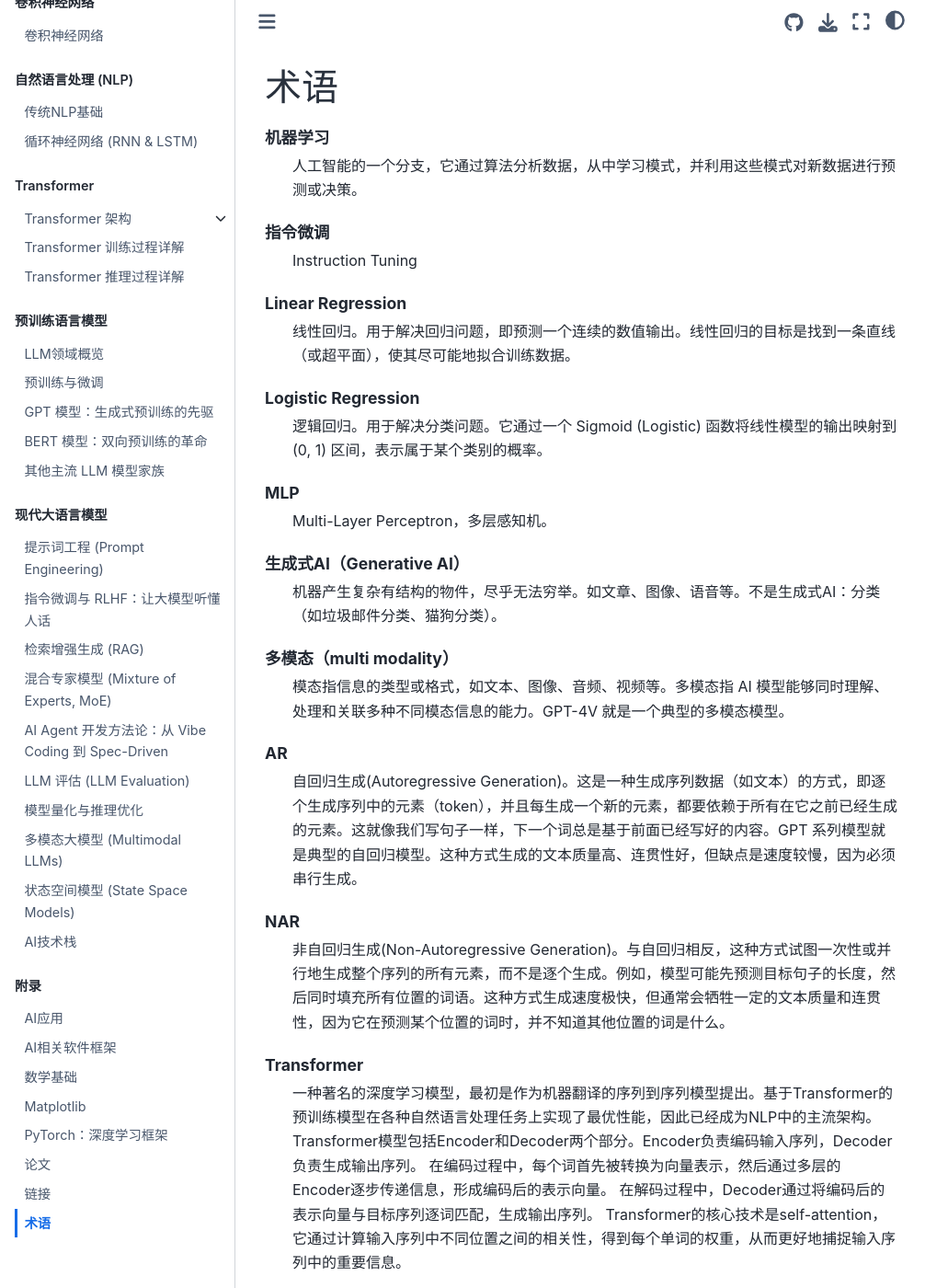
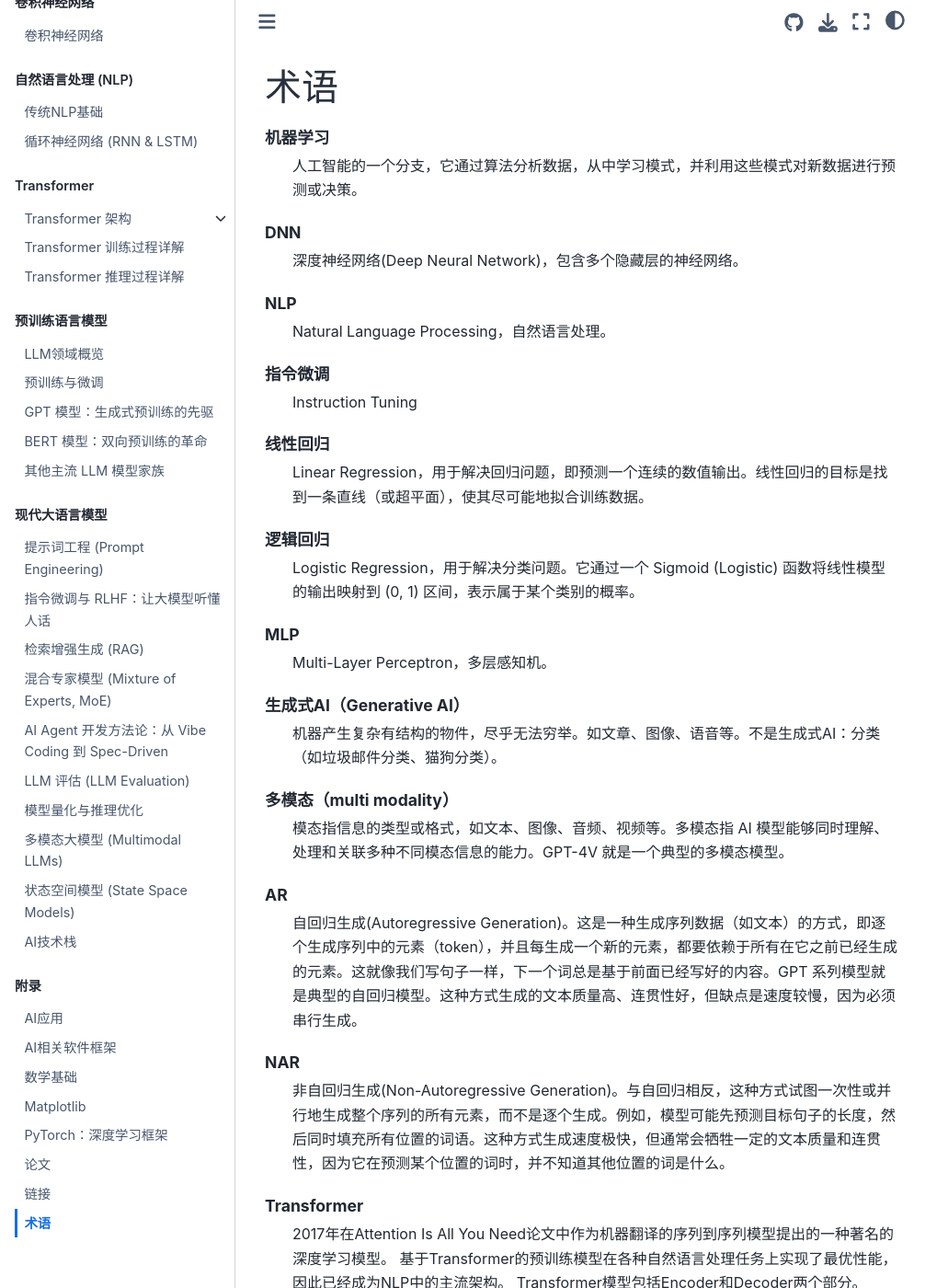
Before and after one commit to kaifeng/llm-learn, a Sphinx documentation site: the page built from source/appendix/glossary.rst, in a window 1280 px wide and 1400 px high. Shown: the whole window at 92% size, without its empty margins (0-1031 px from the left). Built offline with Sphinx 7.4.7 and the Sphinx Book theme 1.1.4, drawn with Linux system fonts in a browser that asks for light colours; some of the changed text lies outside the part shown.

Commit message:
Rewording

```diff
--- a/source/appendix/glossary.rst
+++ b/source/appendix/glossary.rst
@@ -8,14 +8,20 @@
     机器学习
         人工智能的一个分支，它通过算法分析数据，从中学习模式，并利用这些模式对新数据进行预测或决策。
 
+    DNN
+        深度神经网络(Deep Neural Network)，包含多个隐藏层的神经网络。
+
+    NLP
+        Natural Language Processing，自然语言处理。
+
     指令微调
         Instruction Tuning
 
-    Linear Regression
-        线性回归。用于解决回归问题，即预测一个连续的数值输出。线性回归的目标是找到一条直线（或超平面），使其尽可能地拟合训练数据。
+    线性回归
+        Linear Regression，用于解决回归问题，即预测一个连续的数值输出。线性回归的目标是找到一条直线（或超平面），使其尽可能地拟合训练数据。
 
-    Logistic Regression
-        逻辑回归。用于解决分类问题。它通过一个 Sigmoid (Logistic) 函数将线性模型的输出映射到 (0, 1) 区间，表示属于某个类别的概率。
+    逻辑回归
+        Logistic Regression，用于解决分类问题。它通过一个 Sigmoid (Logistic) 函数将线性模型的输出映射到 (0, 1) 区间，表示属于某个类别的概率。
 
     MLP
         Multi-Layer Perceptron，多层感知机。
@@ -33,7 +39,8 @@
         非自回归生成(Non-Autoregressive Generation)。与自回归相反，这种方式试图一次性或并行地生成整个序列的所有元素，而不是逐个生成。例如，模型可能先预测目标句子的长度，然后同时填充所有位置的词语。这种方式生成速度极快，但通常会牺牲一定的文本质量和连贯性，因为它在预测某个位置的词时，并不知道其他位置的词是什么。
 
     Transformer
-        一种著名的深度学习模型，最初是作为机器翻译的序列到序列模型提出。基于Transformer的预训练模型在各种自然语言处理任务上实现了最优性能，因此已经成为NLP中的主流架构。
+        2017年在Attention Is All You Need论文中作为机器翻译的序列到序列模型提出的一种著名的深度学习模型。
+        基于Transformer的预训练模型在各种自然语言处理任务上实现了最优性能，因此已经成为NLP中的主流架构。
         Transformer模型包括Encoder和Decoder两个部分。Encoder负责编码输入序列，Decoder负责生成输出序列。
         在编码过程中，每个词首先被转换为向量表示，然后通过多层的Encoder逐步传递信息，形成编码后的表示向量。
         在解码过程中，Decoder通过将编码后的表示向量与目标序列逐词匹配，生成输出序列。
```
Also changed, not shown: source/part_basics/introduction.md (+3 -3 lines).
